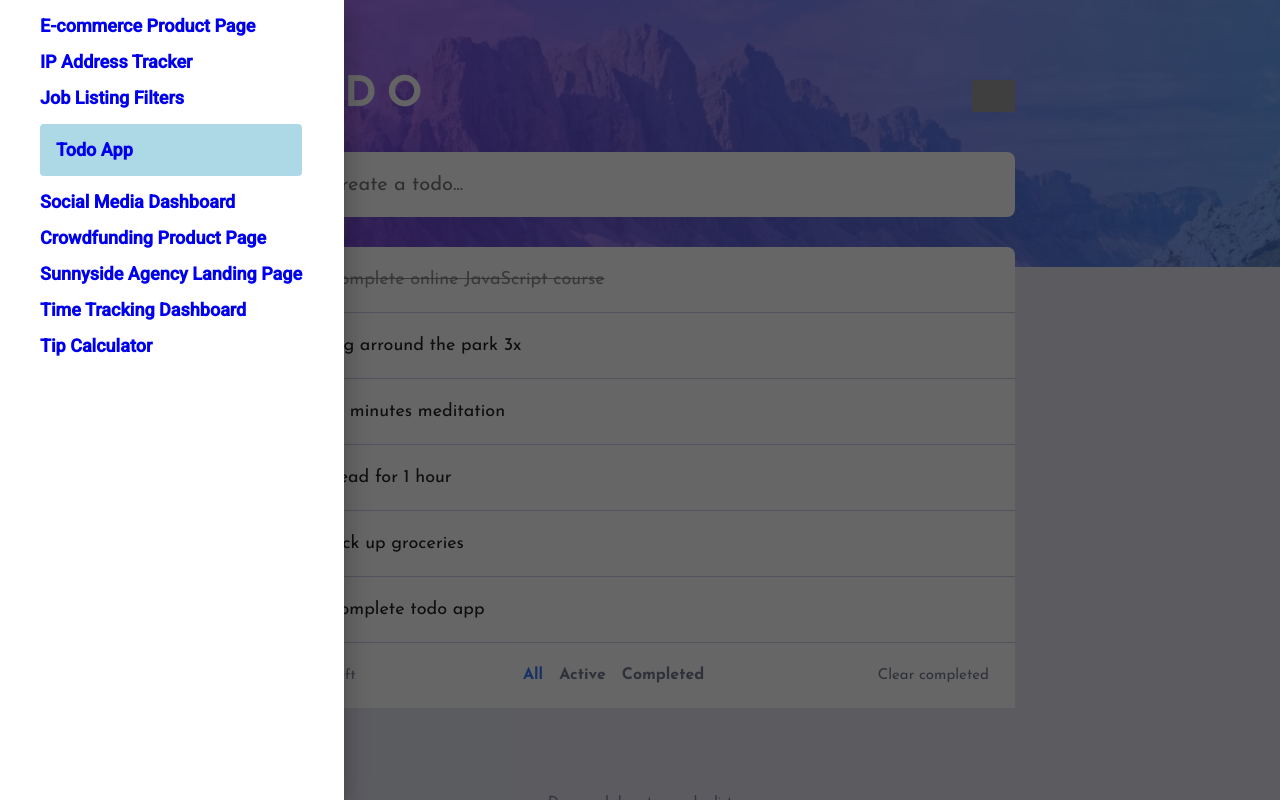
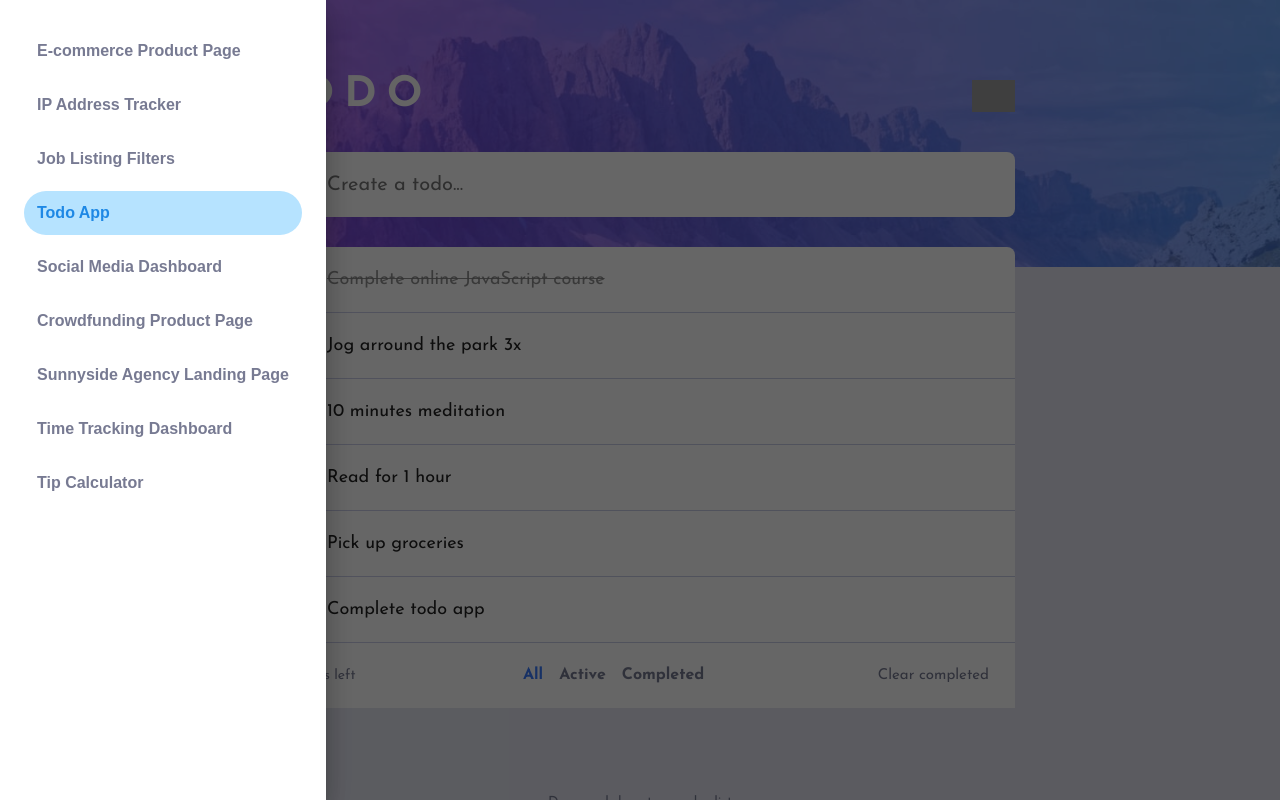
Before and after one commit to akash-starvin/FrontEnd-Mentor, an Angular app: page /todo-app in a window 1280 px wide. Both pictures are taken after a click on the button 30 px from the left and 26 px from the top of the page. Built offline with nearby package versions, Linux system fonts and the light colour scheme; grey boxes are pictures that could not be loaded.

Commit message:
Updated main menu design

```diff
--- a/src/app/app.component.html
+++ b/src/app/app.component.html
@@ -1,20 +1,18 @@
 <mat-drawer-container class="container">
-  <mat-drawer #drawer [mode]="mode.value"
-    ><ul class="remove-list-bullets">
-      <li
-        class="nav-item"
+  <mat-drawer #drawer [mode]="mode.value">
+    <div class="d-flex flex-column nav-wrapper">
+      <button
         *ngFor="let item of navItems"
         [routerLinkActive]="['nav-item-selected']"
+        class="remove-btn-class nav-item"
+        [routerLink]="item.routerLink"
+        (click)="setNav(item.key)"
+        (click)="drawer.toggle()"
       >
-        <a
-          [routerLink]="item.routerLink"
-          (click)="setNav(item.key)"
-          (click)="drawer.toggle()"
-          >{{ item.displayName }}</a
-        >
-      </li>
-    </ul></mat-drawer
-  >
+        {{ item.displayName }}
+      </button>
+    </div>
+  </mat-drawer>
   <mat-drawer-content>
     <button class="menu-button" mat-raised-button (click)="drawer.toggle()">
       <img src="/assets/icons/icon-side-menu.svg" alt="menu" />
--- a/src/app/app.component.scss
+++ b/src/app/app.component.scss
@@ -1,39 +1,71 @@
 @use "/src/assets/sass/common.scss";
 
 .container {
-  max-width: 100%;
   height: 100%;
   position: relative;
 
+  .nav-wrapper {
+    margin: 20px 10px;
+    background-color: white;
+    height: -webkit-fill-available;
+  }
+
   .nav-item {
-    margin: 16px 42px 0 0;
-    font-size: 18px;
+    margin: 4px 0;
+    padding: 6px;
+    font-size: 14px;
     font-weight: 600;
-    color: white;
+    color: #777a92;
+    text-align: left;
+    font-family: sans-serif;
+    border: 1px solid transparent;
 
-    a {
-      text-decoration: none;
+    &:hover {
+      border-radius: 26px;
+      border: 1px solid #1e88e5;
+      color: #1e88e5;
+      background-color: white;
     }
   }
 
   .nav-item-selected {
-    padding: 16px;
-    border-radius: 4px;
-    background-color: lightblue;
+    border-radius: 26px;
+    background-color: #b6e3ff;
+    color: #1e88e5;
+    cursor: auto;
   }
 
   .menu-button {
-    visibility: hidden;
     border: none;
     outline: none;
     cursor: pointer;
-    background-color: transparent;
+    background-color: whitesmoke;
     position: absolute;
+
+    img {
+      width: 20px;
+      height: 20px;
+    }
   }
 }
 
 @media only screen and (min-width: 768px) {
+  .container .nav-wrapper {
+    margin: 24px;
+  }
+
+  .container .nav-item {
+    margin: 5px 0;
+    padding: 12px;
+    font-size: 16px;
+  }
+
   .container .menu-button {
     visibility: visible;
+
+    img {
+      width: 30px;
+      height: 30px;
+    }
   }
 }
--- a/src/app/app.component.ts
+++ b/src/app/app.component.ts
@@ -55,7 +55,7 @@ export class AppComponent {
       key: 'tip-calculator',
     },
   ];
-  selectedNav: string = 'todo-app';
+  selectedNav: string = 'e-commerce-product-page';
 
   constructor() {}
 
--- a/src/app/e-commerce-product-page/components/product-image/product-image.component.scss
+++ b/src/app/e-commerce-product-page/components/product-image/product-image.component.scss
@@ -43,6 +43,7 @@
   .img-thumbnail {
     border-radius: 10px;
     overflow: hidden;
+    cursor: pointer;
   }
 
   .image-wrapper {
```
